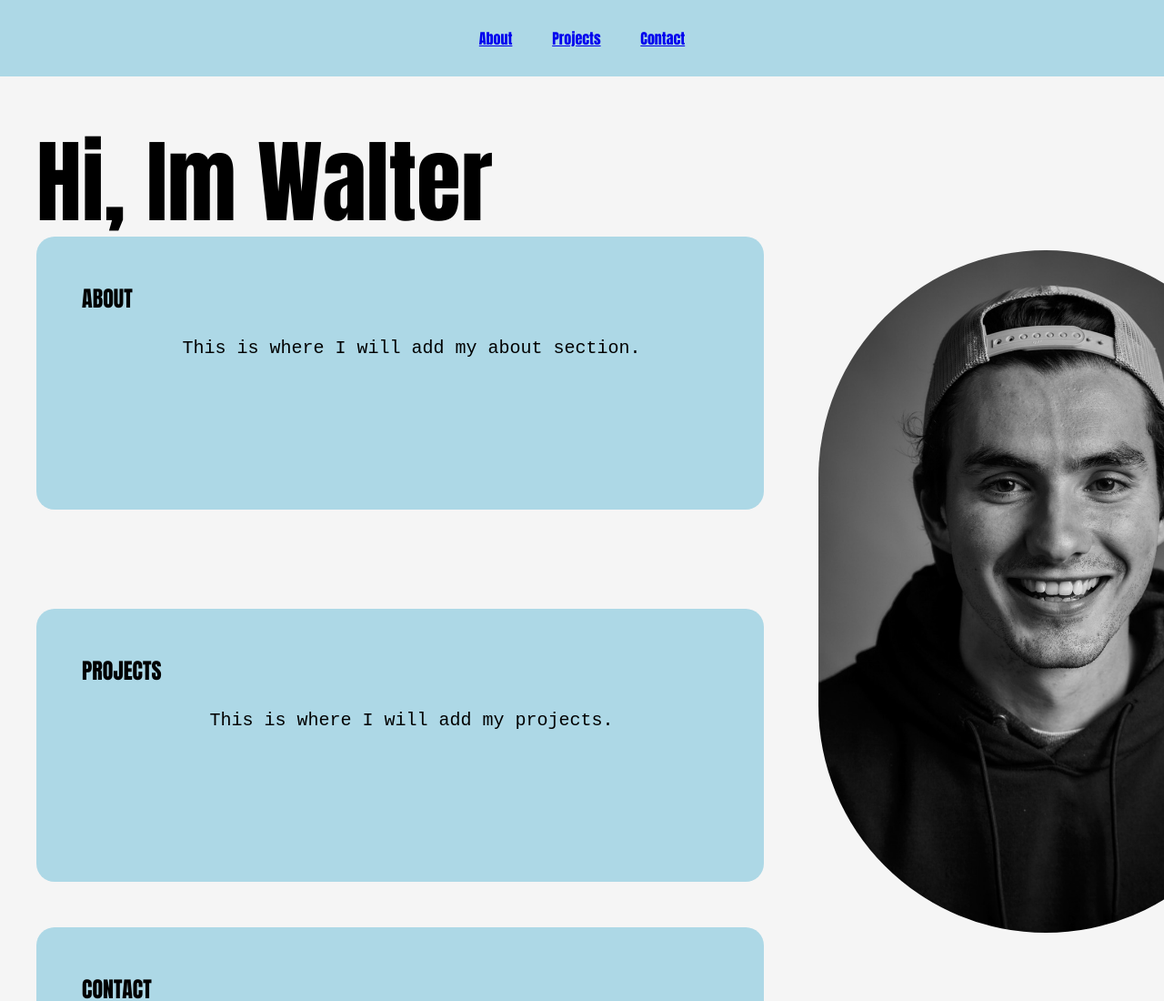
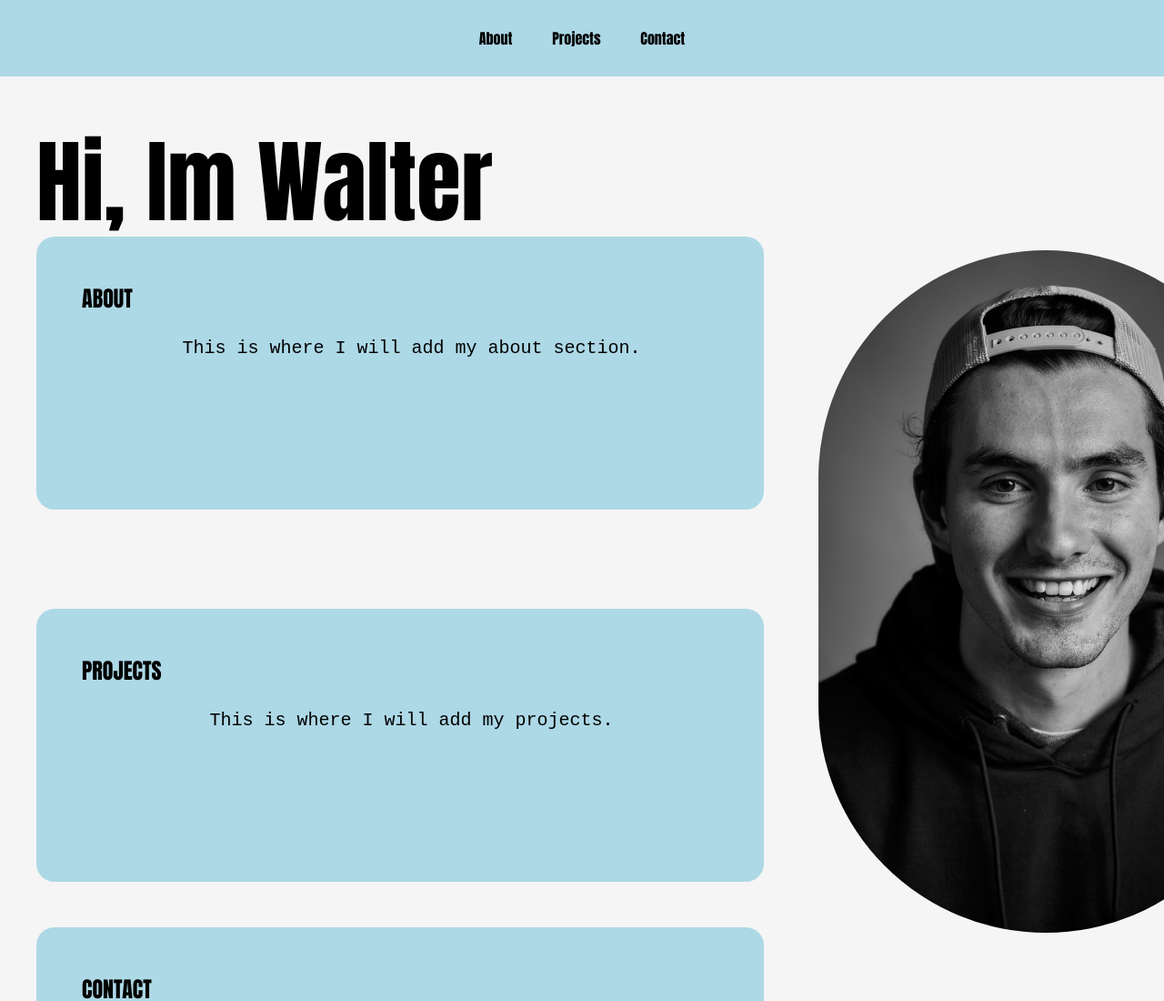
Before and after one commit to WalterPeters55/Walter-Peters-Portfolio, a plain HTML site: page index.html in a window 1280 px wide. Shown: the top 1100 px of the page at 91% size. Drawn offline with Linux system fonts and the light colour scheme.

Commit message:
added styling

```diff
--- a/assets/style.css
+++ b/assets/style.css
@@ -16,11 +16,9 @@
     margin-left: 900px;
 }
 
-.nav-links{
+.nav-links {
     text-align: center;
     font-family: Impact, Haettenschweiler, 'Arial Narrow Bold', sans-serif;
-    color: black;
-
 }
 
 header {
@@ -30,7 +28,6 @@
     padding: 30px;
     font-size: 16px;
     background-color: lightblue;
-
 }
 
 .nav-links li {
@@ -44,9 +41,21 @@
     transition: all 0.3 ease 0s;
 }
 
+.nav-links a {
+    text-decoration: none;
+    color: black;
+}
+
 .nav-links li a:hover {
     color: blue;
+    text-decoration: underline;
 }
+
+.nav-links li a:active {
+    color: white;
+    text-decoration: none;
+}
+
 
 
 h1 {
```
